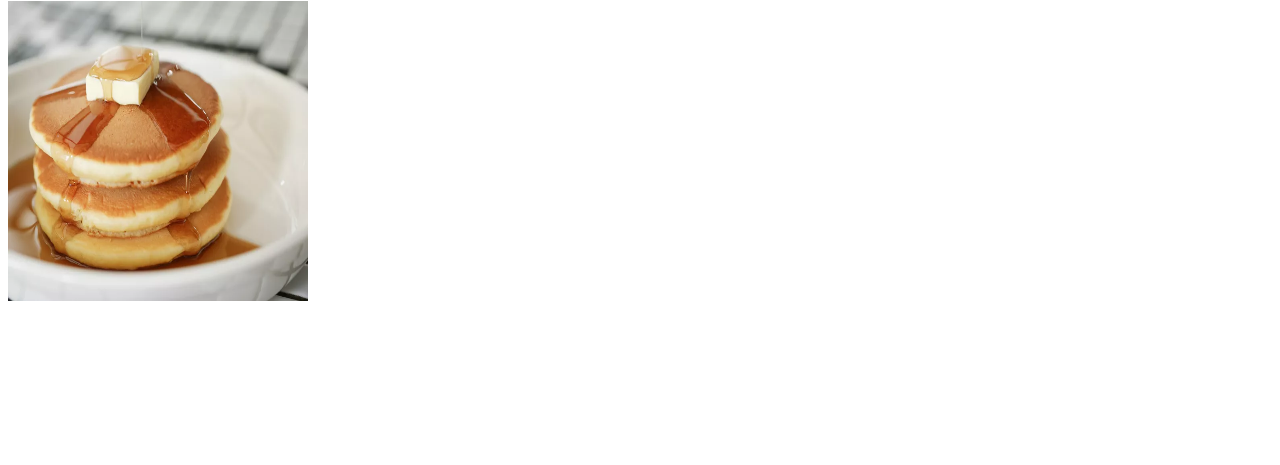
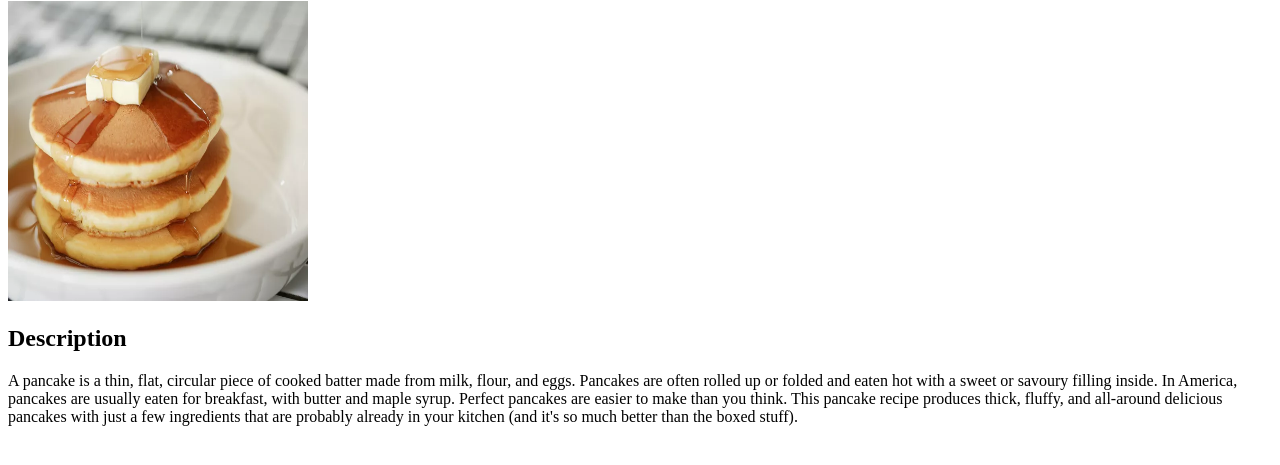
Before and after one commit to chan0047/odin-recipes, a plain HTML site: page recipes/pancakes.html in a window 1280 px wide. Shown: the part 79-544 px from the top of the page. Drawn offline with Linux system fonts and the light colour scheme; files whose address does not match are found by name.

Commit message:
Add description of pancakes to recipe 3

```diff
--- a/recipes/pancakes.html
+++ b/recipes/pancakes.html
@@ -16,6 +16,15 @@
     <h1>Pancakes</h1>
     <img src="..//images/pancake.webp" alt="Pancakes"
     height="300" width="300">
+    <h2>Description</h2>
+    <p>A pancake is a thin, flat, circular piece of cooked batter made from milk, flour, and eggs. Pancakes are often rolled up or folded
+    and eaten hot with a sweet or savoury filling inside. In America, pancakes are usually eaten for breakfast, with butter and maple syrup.
+    Perfect pancakes are easier to make than you think. This pancake recipe produces thick, fluffy, and all-around delicious pancakes with just
+    a few ingredients that are probably already in your kitchen (and it's so much better than the boxed stuff).</p>
+
+
+
+
 
 
 
```
